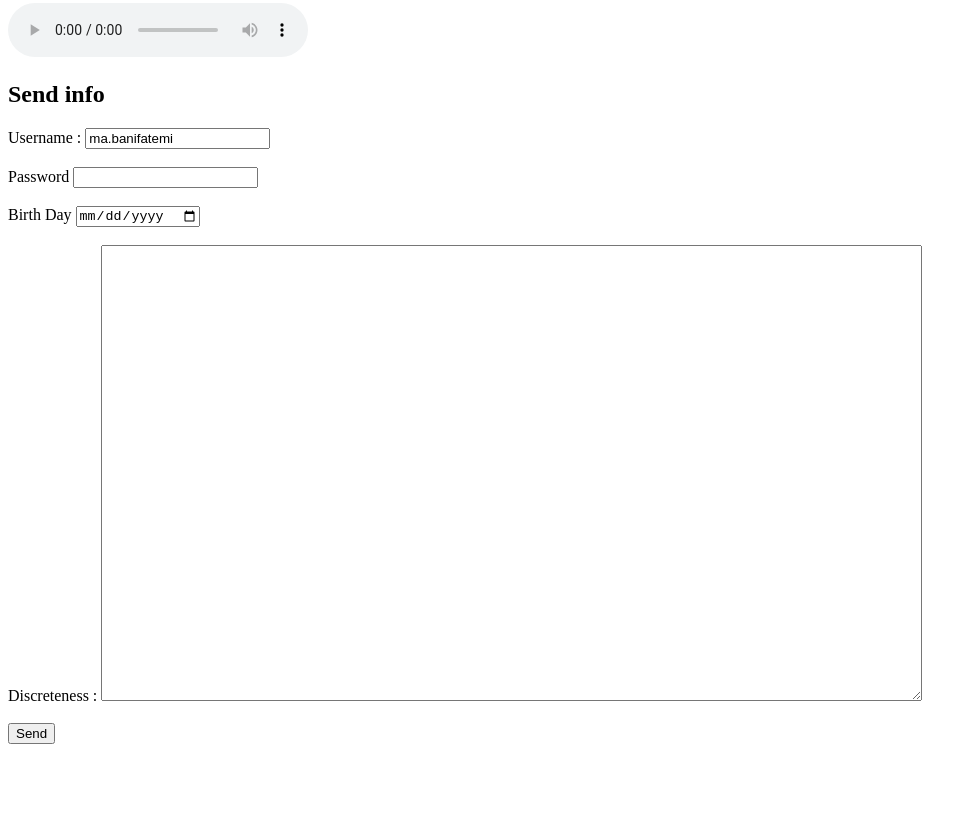
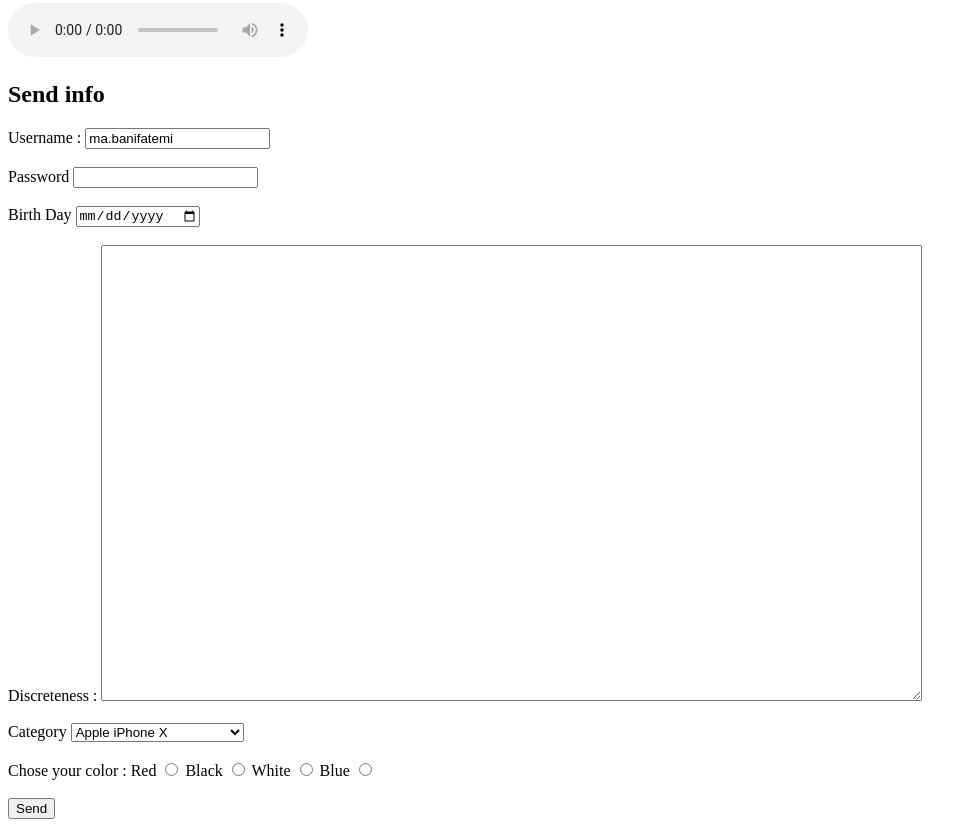
Before and after one commit to SMABF7899/HTML, a plain HTML site: page index3.html in a window 1280 px wide. Shown: the part 521-1348 px from the top of the page, without its empty margins (0-977 px from the left). Before the commit the page ends 1273 px from the top, so only its background shows below. Drawn offline with Linux system fonts and the light colour scheme.

Commit message:
Working with forms - Part 2

```diff
--- a/index3.html
+++ b/index3.html
@@ -23,6 +23,33 @@
     <input type="date" name="birthday"><br><br>
     <label>Discreteness : </label>
     <textarea name="body" cols="100" rows="30"></textarea><br><br>
+    <label>Category</label>
+    <select name="category">
+        <option value="Apple-iPhone-X">Apple iPhone X</option>
+        <option value="Apple-iPhone-XS">Apple iPhone XS</option>
+        <option value="Apple-iPhone-XS Max">Apple iPhone XS Max</option>
+        <option value="Apple-iPhone-XR">Apple iPhone XR</option>
+        <option value="Apple-iPhone-11">Apple iPhone 11</option>
+        <option value="Apple-iPhone-11-Pro">Apple iPhone 11 Pro</option>
+        <option value="Apple-iPhone-11-Pro-Max">Apple iPhone 11 Pro Max</option>
+        <option value="Apple-Macbook-Pro-M2">Apple Macbook Pro M2</option>
+    </select><br><br>
+    <label>Chose your color : </label>
+    <label>Red</label>
+    <input type="radio" name="color">
+
+    <label>Black</label>
+    <input type="radio" name="color">
+
+    <label>
+        White
+        <input type="radio" name="color">
+    </label>
+
+    <label>
+        Blue
+        <input type="radio" name="color"><br><br>
+    </label>
 <!--    <input type="submit" value="send">     old-->
     <button type="submit">Send</button>
 </form>
```
Also changed, not shown: Login.html (added, +33 -0 lines).
